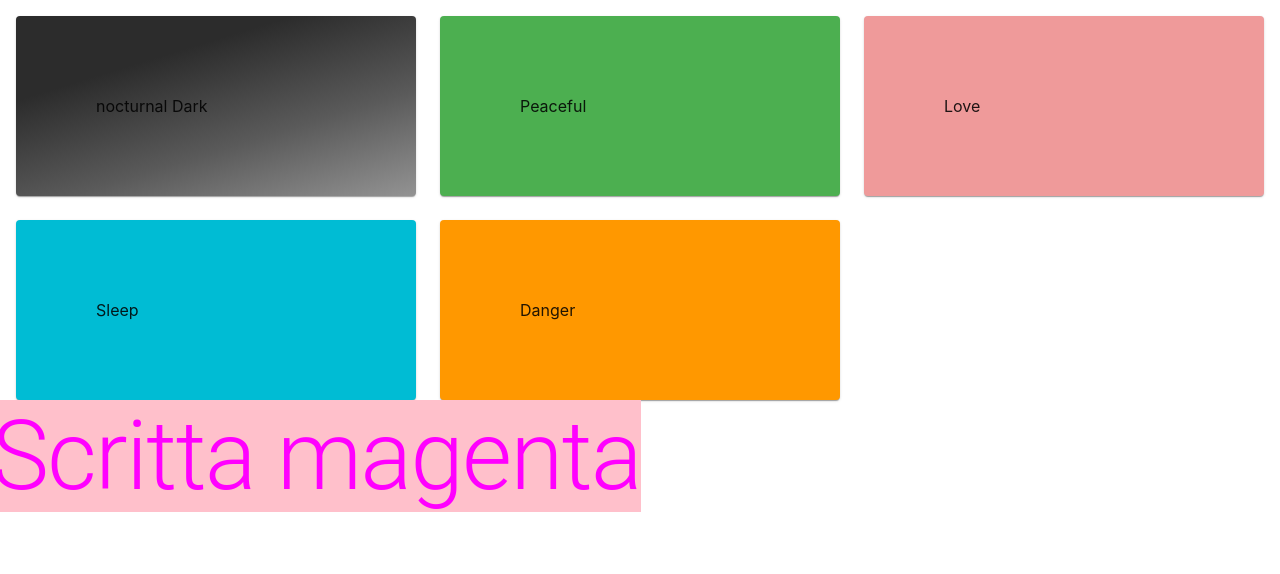
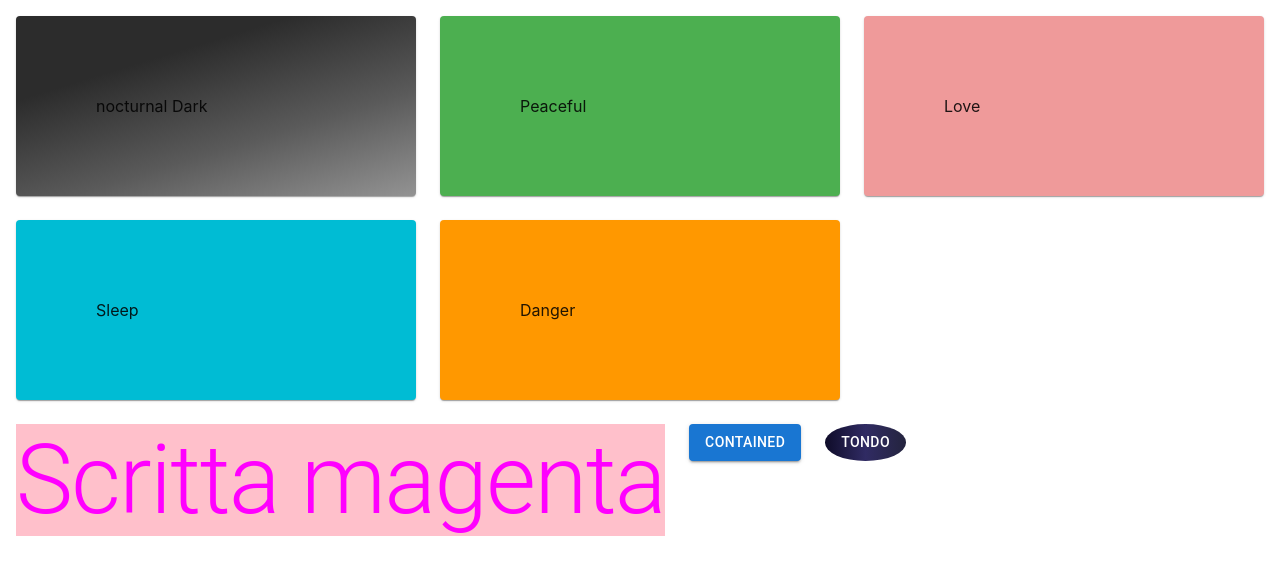
Before and after one commit to matteo9966/MaterialUI-examples, a React (Create React App) app: page / in a window 1280 px wide. Shown: the top 574 px of the page. Built offline with nearby package versions, Linux system fonts and the light colour scheme.

Commit message:
created a button variant in the theme

```diff
--- a/src/App.tsx
+++ b/src/App.tsx
@@ -6,26 +6,46 @@ import { GridContainer } from "./components/UI/Grid";
 import { GridItem } from "./components/UI/GridItem";
 import { GlobalStyle } from "./GlobalStyle/GlobalStyleComponent";
 import Typography from "@mui/material/Typography";
-
-
-
-
+import { Grid } from "@mui/material";
+import { Button } from "@mui/material";
 
 function App() {
   const theme = useTheme();
 
   return (
     <>
-     {GlobalStyle}
+      {GlobalStyle}
       <GridContainer>
-        <GridItem text="nocturnal Dark" background={theme.palette.nocturnalDark}></GridItem>
-        <GridItem text="Peaceful"  backgroundColor={theme.relaxing.peace}></GridItem>
+        <GridItem
+          text="nocturnal Dark"
+          background={theme.palette.nocturnalDark}
+        ></GridItem>
+        <GridItem
+          text="Peaceful"
+          backgroundColor={theme.relaxing.peace}
+        ></GridItem>
         <GridItem text="Love" backgroundColor={theme.relaxing.love}></GridItem>
-        <GridItem text="Sleep" backgroundColor={theme.relaxing.sleep} ></GridItem>
-        <GridItem text="Danger" backgroundColor={theme.status.danger}></GridItem>
-        <div className="sweet-pink"><Typography variant="h1" >Scritta magenta</Typography></div>
+        <GridItem
+          text="Sleep"
+          backgroundColor={theme.relaxing.sleep}
+        ></GridItem>
+        <GridItem
+          text="Danger"
+          backgroundColor={theme.status.danger}
+        ></GridItem>
+
+        <Grid item>
+          <div className="sweet-pink">
+            <Typography variant="h1">Scritta magenta</Typography>
+          </div>
+        </Grid>
+        <Grid item>
+          <Button variant="contained">Contained</Button>
+        </Grid>
+        <Grid item>
+          <Button variant="round">Tondo</Button>
+        </Grid>
       </GridContainer>
-
     </>
   );
 }
--- a/src/ThemeProvider/ThemeProvider.tsx
+++ b/src/ThemeProvider/ThemeProvider.tsx
@@ -53,6 +53,12 @@ declare module '@mui/material/styles' {
      }
   }
 
+  declare module '@mui/material/Button'{
+    interface ButtonPropsVariantOverrides {
+      round:true;
+    }
+  }
+
 export const ThemeGlobalProvider:React.FC = (props) => {
     const theme = createTheme({
         status: {
@@ -67,6 +73,19 @@ export const ThemeGlobalProvider:React.FC = (props) => {
 
           darkBackground:'linear-gradient(7deg, rgba(184,62,62,0.8267682072829132) 33%, rgba(207,219,62,0.7371323529411764) 41%, rgba(46,170,17,0.7875525210084033) 58%, rgba(77,192,195,0.773546918767507) 63%, rgba(112,84,254,0.7847514005602241) 69%, rgba(168,78,213,0.865983893557423) 72%, rgba(6,160,161,0.835171568627451) 94%)',
           nocturnalDark:'linear-gradient(163deg, rgba(0,0,0,0.8267682072829132) 28%, rgba(84,84,84,0.9640231092436975) 65%, rgba(136,136,136,0.9108018207282913) 100%)'
+        },
+        components:{
+          MuiButton:{styleOverrides:{
+
+
+
+          },
+         variants:[
+           {props:{variant:'round'},style:{
+             borderRadius:'50%',background:'linear-gradient(to right, #0f0c29, #302b63, #24243e)',color:'white',
+           }}
+         ]
+        }
         }
       });
   console.log("inside:")
```
